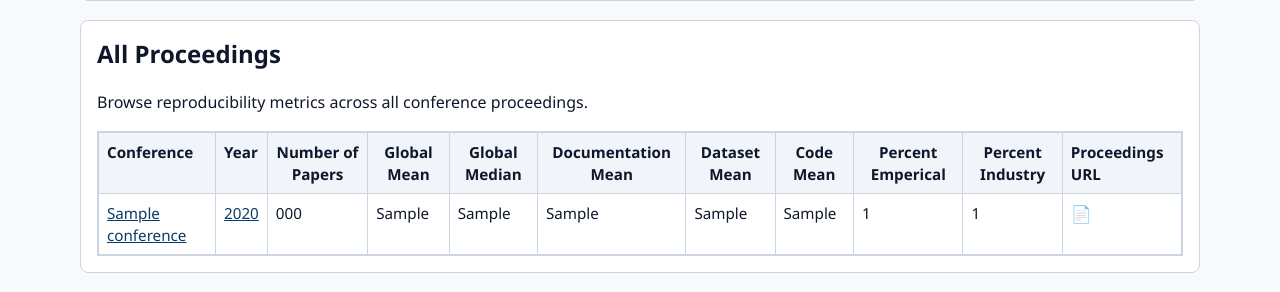
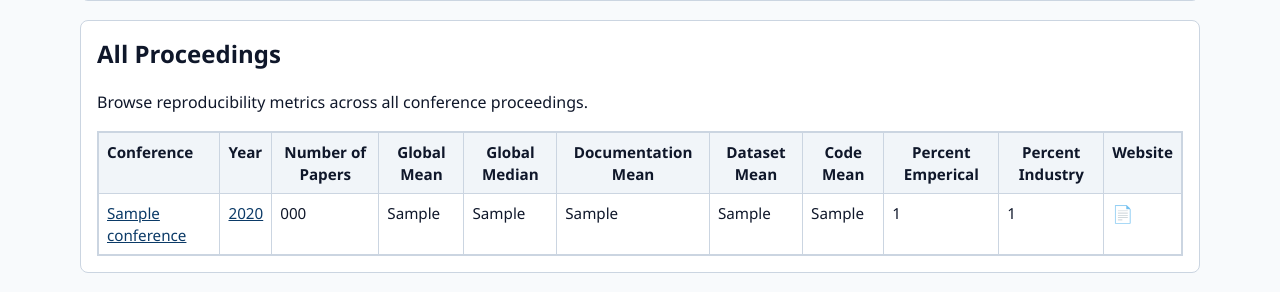
Before and after one commit to kevincoakley/reproducibilityindex-ai-web, a Flask app: template app/templates/home.html in a window 1280 px wide. Shown: the part 595-887 px from the top of the page. Run offline with Flask 3, Linux system fonts and the light colour scheme; the template is opened without the code that fills it: most values are stand-ins (such as "Sample title", 1, 10 or a date in 2020); data that the repository does not hold is empty.

Commit message:
Rename Proceedings URL to Website
Signed-off-by: Kevin Coakley <kcoakley@sdsc.edu>

```diff
--- a/app/templates/conference_results.html
+++ b/app/templates/conference_results.html
@@ -4,7 +4,7 @@
   <section class="card">
     <h2>{{ conference.conference_name }} ({{ conference.conference }}) - {{ year }}</h2>
     <p>
-      Conference Proceedings:
+      Website:
       {% if proceedings_url %}
         <a class="icon-link" href="{{ proceedings_url }}" target="_blank" rel="noopener noreferrer" title="Proceedings URL">
           <span aria-hidden="true">&#128196;</span>
--- a/app/templates/conference_years.html
+++ b/app/templates/conference_years.html
@@ -27,7 +27,7 @@
           <th>Code Mean</th>
           <th>Percent Emperical</th>
           <th>Percent Industry</th>
-          <th>Proceedings URL</th>
+          <th>Website</th>
         </tr>
       </thead>
       <tbody>
--- a/app/templates/home.html
+++ b/app/templates/home.html
@@ -27,7 +27,7 @@
             <th><button type="button" class="sort-button" data-sort-key="codeMean">Code Mean</button></th>
             <th><button type="button" class="sort-button" data-sort-key="percentEmperical">Percent Emperical</button></th>
             <th><button type="button" class="sort-button" data-sort-key="percentIndustry">Percent Industry</button></th>
-            <th>Proceedings URL</th>
+            <th>Website</th>
           </tr>
         </thead>
         <tbody>
```
